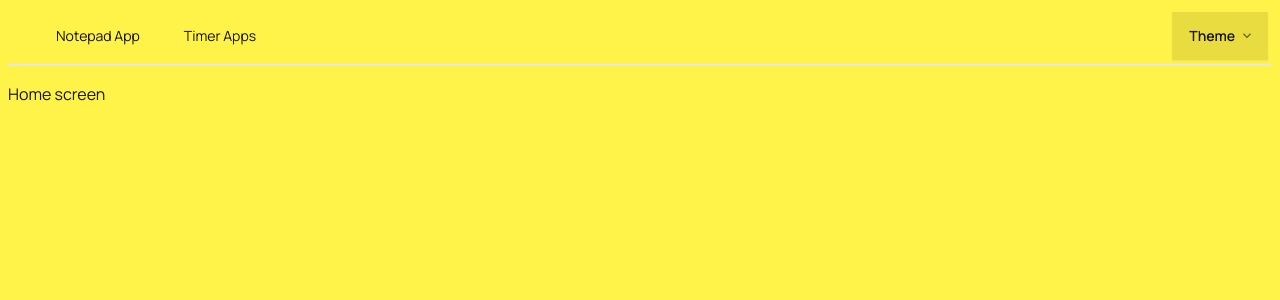
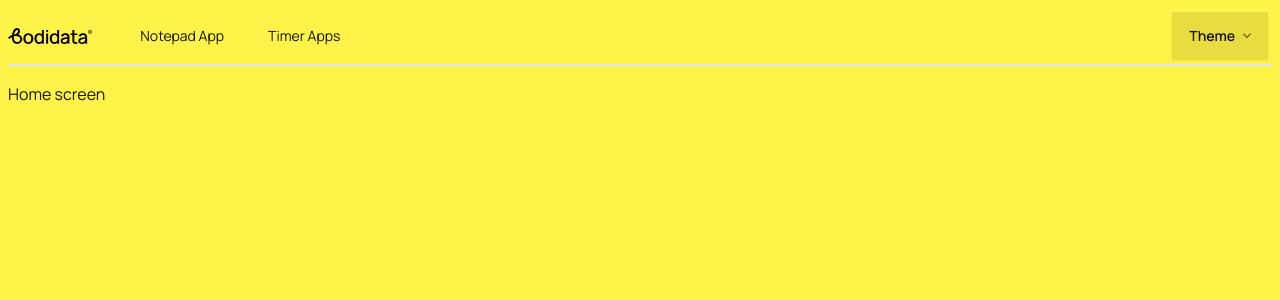
Before and after one commit to hamlet4401/NextJS-tutorial-app, a Next.js app: page / in a window 1280 px wide. Shown: the top 300 px of the page. Built offline with nearby package versions, Linux system fonts and the light colour scheme.

Commit message:
Fixed issue with logo not displaying

```diff
--- a/src/app/components/navigation_bar/logoDependingOnTheme.tsx
+++ b/src/app/components/navigation_bar/logoDependingOnTheme.tsx
@@ -1,5 +1,5 @@
 "use client";
-import React from "react";
+import React, { CSSProperties } from "react";
 import Image from "next/image";
 import { useDarkMode } from "usehooks-ts";
 
@@ -23,7 +23,14 @@ const LogoDependingOnTheme = (
       <Image
         src={logoImage}
         alt="Logo"
-        className={`object-scale-down h-${logoDependingOnThemeProps.height} w-auto`}
+        style={
+          {
+            "--height": `${Math.round(
+              logoDependingOnThemeProps.height / 4
+            )}rem`,
+          } as CSSProperties
+        }
+        className={"object-scale-down h-[var(--height)] w-auto"}
       />
     </div>
   );
--- a/src/app/navigation_bar/titleBar.tsx
+++ b/src/app/navigation_bar/titleBar.tsx
@@ -13,7 +13,7 @@ const TitleBar = () => {
         <div className="flex space-x-6 items-center">
           <Link href="/">
             <LogoDependingOnTheme
-              height={4}
+              height={2}
               darkModeLogo={logoDarkTheme}
               lightModeLogo={logoLightTheme}
             />
--- a/src/app/timer_apps/sideSelectionMenu.tsx
+++ b/src/app/timer_apps/sideSelectionMenu.tsx
@@ -23,7 +23,6 @@ const SideSelectionMenu = () => {
           alternativeIconText="Add icon"
           onClickEvent={() => {
             navigateToPage("/timer_apps/stopwatch");
-            console.log("Bytton pushed");
           }}
         >
           Stopwatch
```
